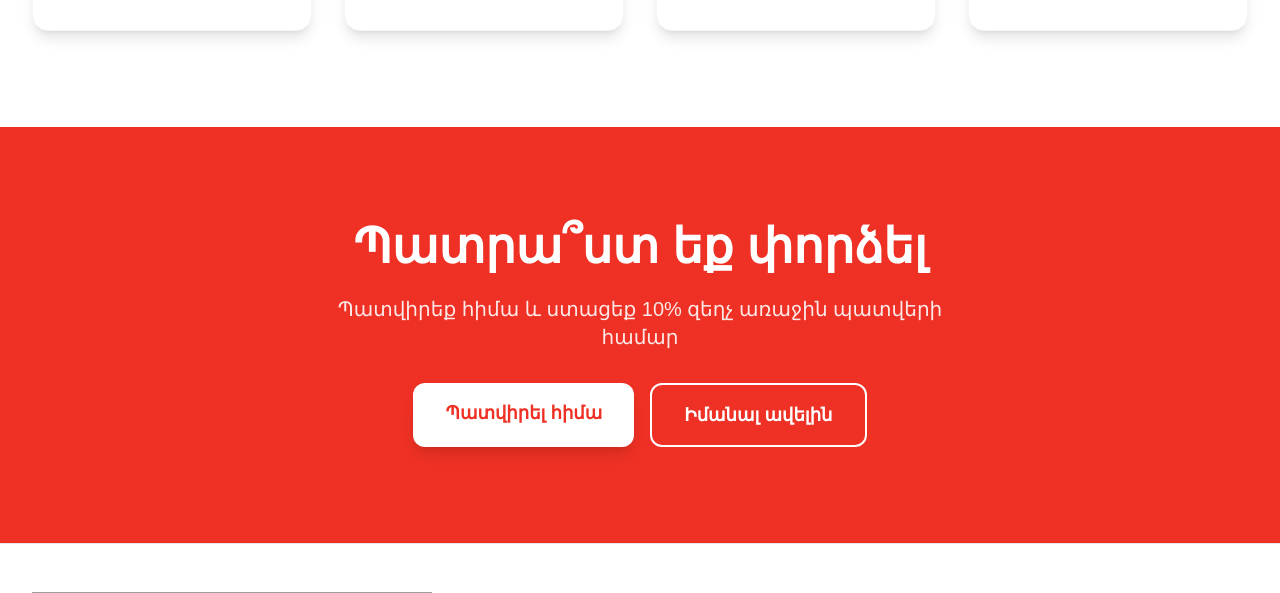
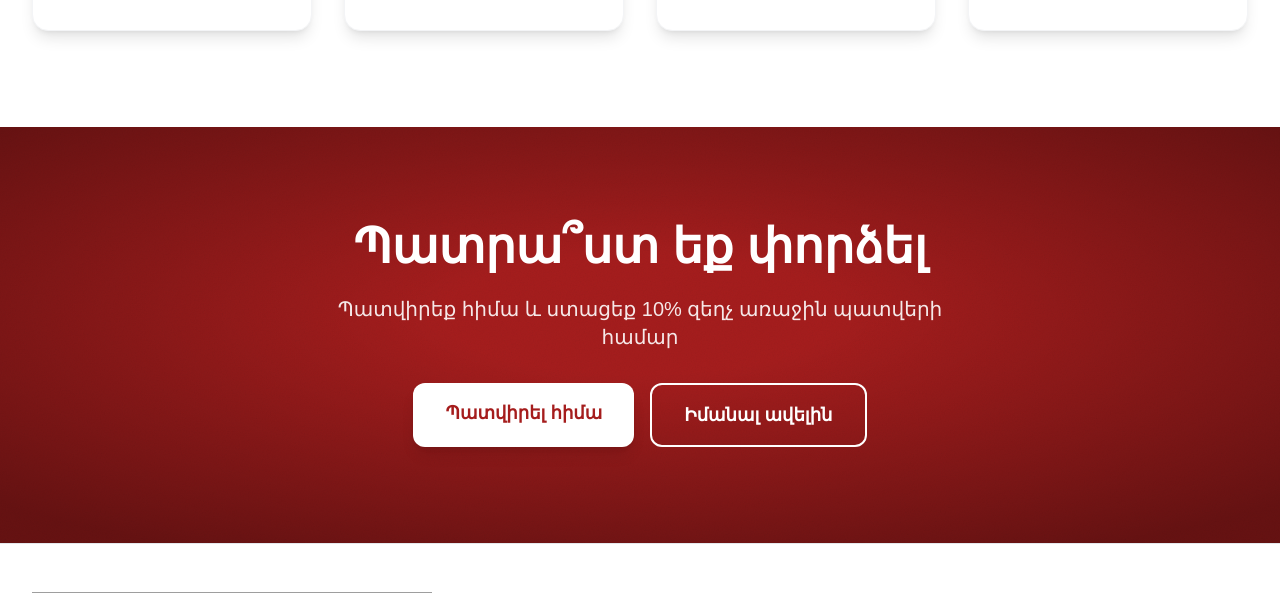
Before and after one commit to neetrino/norapat.am, a Next.js app: page / in a window 1280 px wide. Shown: the part 2380-2973 px from the top of the page. Built offline with nearby package versions, Linux system fonts and the light colour scheme; no server answers; the database is empty; grey boxes are pictures that could not be loaded.

Commit message:
home page color

```diff
--- a/src/app/page.tsx
+++ b/src/app/page.tsx
@@ -297,25 +297,25 @@ export default function Home() {
         </div>
       </section>
 
-      {/* CTA Section - Hidden on mobile and tablet */}
-      <section className="hidden lg:block py-24 bg-orange-500 text-white">
-        <div className="max-w-7xl mx-auto px-4 sm:px-6 lg:px-8 text-center">
-          <h2 className="text-4xl md:text-5xl font-bold mb-6">
+      {/* CTA Section — նույն ֆոնը ինչ հերո բանները (`globals.css` → promo-food-banner-*) */}
+      <section className="promo-food-banner-bg promo-food-banner-vignette relative hidden overflow-hidden py-24 text-white lg:block">
+        <div className="relative z-10 mx-auto max-w-7xl px-4 text-center sm:px-6 lg:px-8">
+          <h2 className="mb-6 text-4xl font-bold md:text-5xl">
             {h.ctaTitle}
           </h2>
-          <p className="text-xl text-orange-100 mb-8 max-w-2xl mx-auto">
+          <p className="mx-auto mb-8 max-w-2xl text-xl text-white/90">
             {h.ctaSubtitle}
           </p>
-          <div className="flex flex-col sm:flex-row gap-4 justify-center">
+          <div className="flex flex-col justify-center gap-4 sm:flex-row">
             <Link
               href="/products"
-              className="bg-white text-orange-500 px-8 py-4 rounded-xl font-bold text-lg hover:bg-gray-100 hover:scale-105 transition-all duration-300 shadow-lg"
+              className="rounded-xl bg-white px-8 py-4 text-lg font-bold text-[#A51D1D] shadow-lg transition-all duration-300 hover:scale-105 hover:bg-gray-100"
             >
               {h.ctaOrderNow}
             </Link>
             <Link
               href="/contact"
-              className="border-2 border-white text-white px-8 py-4 rounded-xl font-bold text-lg hover:bg-white hover:text-orange-500 hover:scale-105 transition-all duration-300"
+              className="rounded-xl border-2 border-white px-8 py-4 text-lg font-bold text-white transition-all duration-300 hover:scale-105 hover:bg-white hover:text-[#A51D1D]"
             >
               {h.ctaLearnMore}
             </Link>
```
